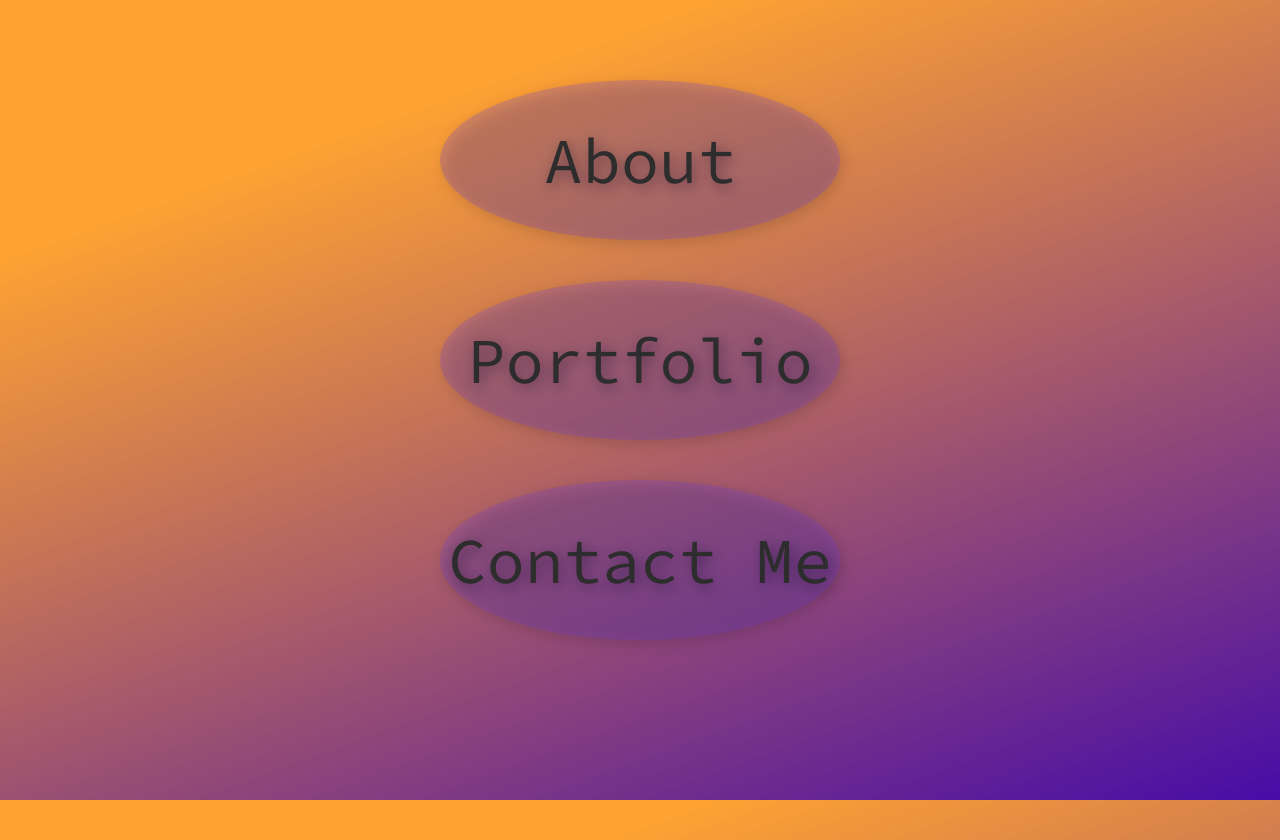
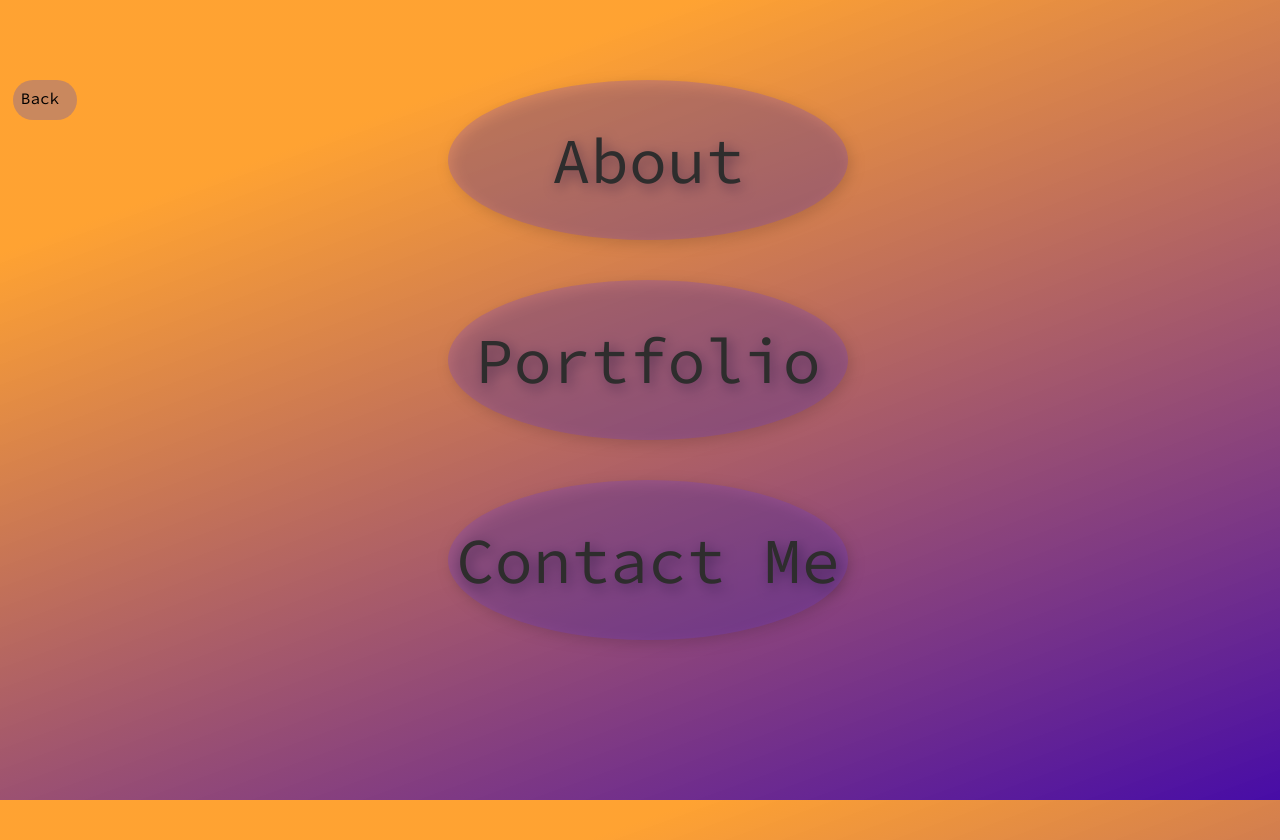
Before and after one commit to dickm19/portfolio, a React (Create React App) app: page /menu in a window 1280 px wide. Built offline with nearby package versions, Linux system fonts and the light colour scheme.

Commit message:
final formatting touches + back button for main menu

```diff
--- a/src/Components/Contact.scss
+++ b/src/Components/Contact.scss
@@ -1,9 +1,6 @@
 
 
 .contact{
-    // font-family: 'Barlow', sans-serif;
-    // font-family: 'Questrial', sans-serif;
-    text-align: center;
     margin: 0 auto;
     margin-top: 5vh;
   }
--- a/src/Components/Home.js
+++ b/src/Components/Home.js
@@ -6,9 +6,9 @@ export default function Home(){
         <>
         <div className='home'>
 
-                <Link to={"/menu"}>
-                    <span id='title'>Full-stack Web Developer</span>
-                </Link><br/>
+            <Link to={"/menu"}>
+                <span id='title'>Full-stack Web Developer</span>
+            </Link><br/>
 
             <img src='https://i.ibb.co/xCjkvyq/Profile-Pics.jpg' alt='Mary Dick' className='profile-pic'></img>
                 <p className='header'>Mary Dick</p>
--- a/src/Components/Menu.js
+++ b/src/Components/Menu.js
@@ -18,6 +18,9 @@ export default function Menu () {
     return(
         <>
             <div className='menu'>
+                <Link id='menu' to={"/"}>
+                    <span className='back' style={{marginTop: 1 + 'vh', marginLeft: 1 + 'vh', color: 'black'}}>Back</span>
+                </Link>
 
                 <Link className='gooey' id='about' to={"/about"}>
                     <span >About</span>
--- a/src/Components/Menu.scss
+++ b/src/Components/Menu.scss
@@ -9,7 +9,7 @@ body{
 }
 
 .menu{
-    text-align: center;
+    // text-align: center;
     margin: 0 auto;
     margin-top: 5vh;
   }
@@ -17,6 +17,8 @@ body{
 
   .gooey{
     margin-top: 5vh;
+    margin-left: 35vw;
+    text-align: center;
     width: 50vh;
     height: 20vh;
     position: relative;
```
Also changed, not shown: 1 other file (tests, documents, lock files or other folders).
